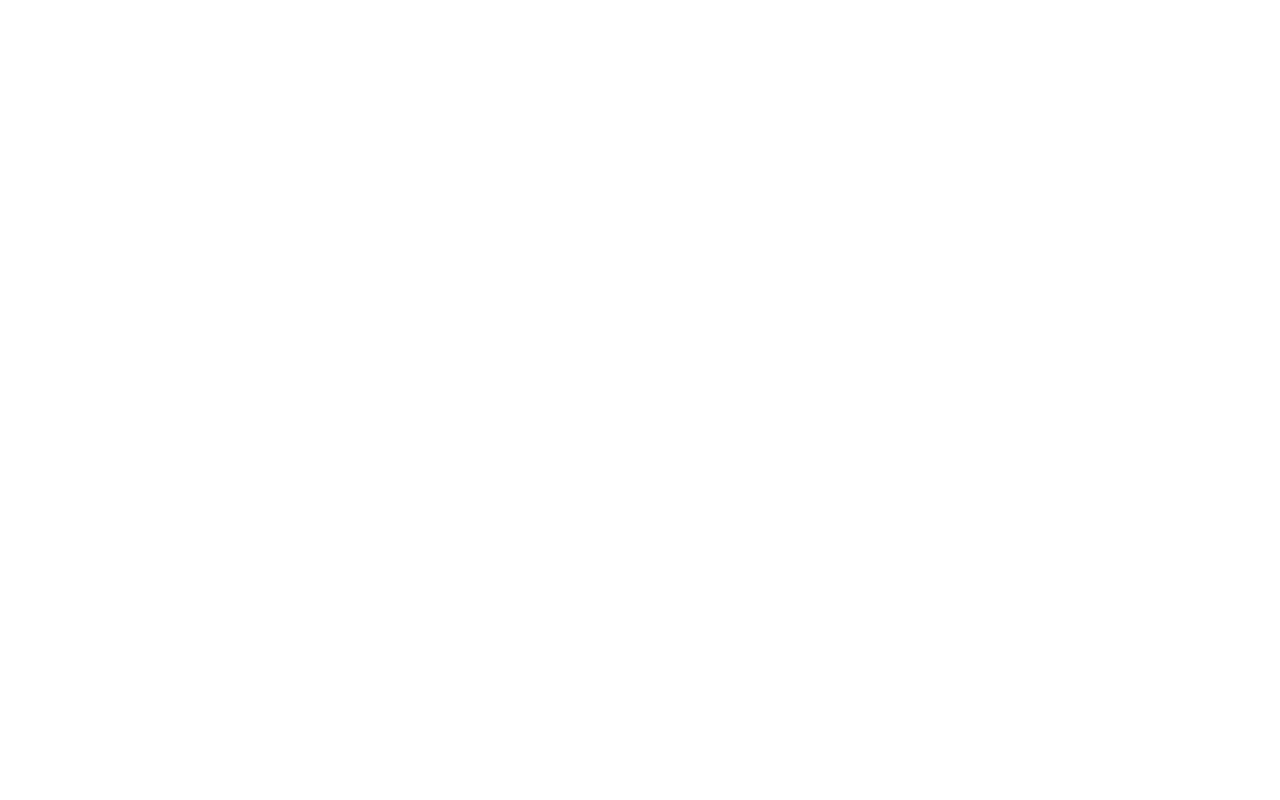
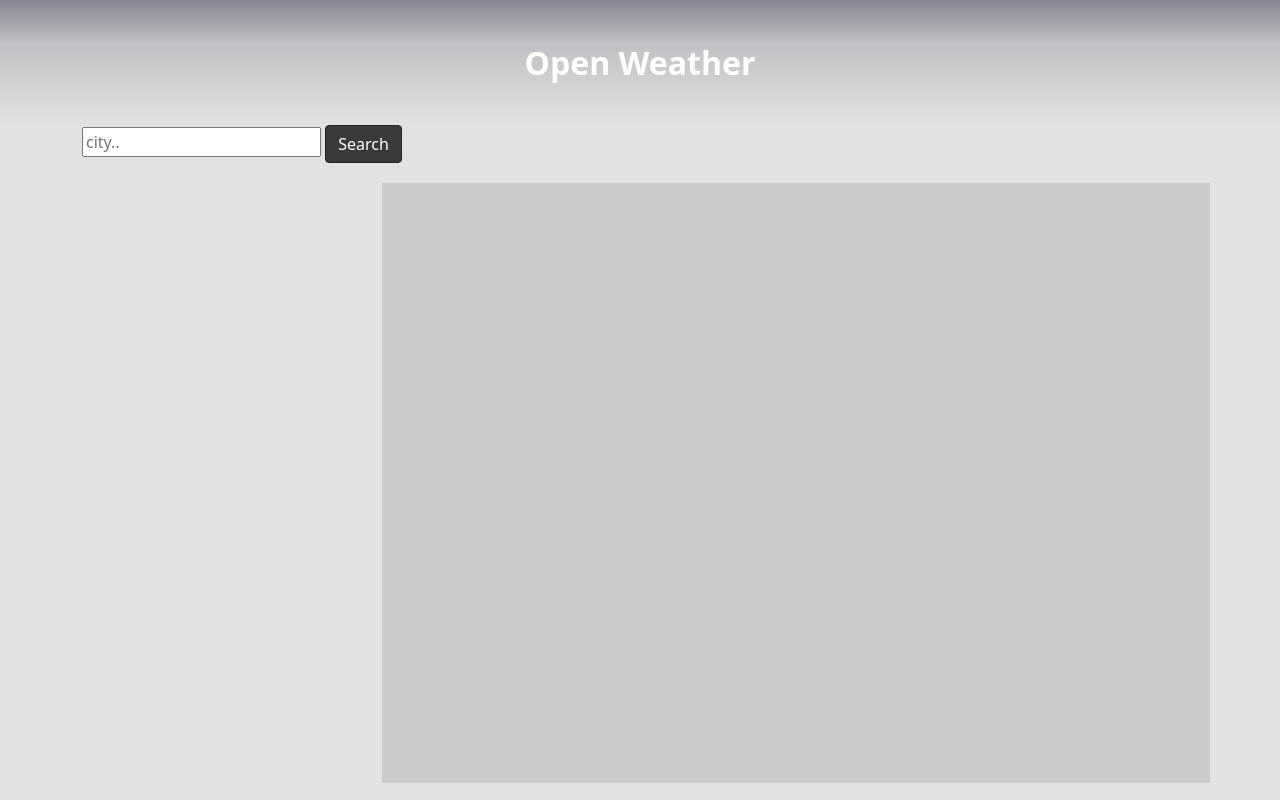
Before and after one commit to flieckster/weather-app, a plain HTML site: page index.html in a window 1280 px wide. Drawn offline with nearby package versions, Linux system fonts and the light colour scheme.

Commit message:
set up basic HTML, search box, button, and set up the first API call to open weather. Displaying some info in a div on the page

```diff
--- /dev/null
+++ b/css/style.css
@@ -0,0 +1,36 @@
+.navbar {
+background: linear-gradient(180deg, rgb(134, 133, 146) 0%, rgb(193, 193, 197) 35%, rgba(226, 226, 226) 100%);
+height: 125px;
+font-weight: bold;
+font-size: xx-large;
+color: white;
+
+}
+
+.search-bar{
+
+}
+
+.navbar-brand{
+  font-size: xx-large;
+}
+#weather-stage{
+  /* border: solid; */
+  background-color :rgb(204, 204, 204);
+  /* border-color: rgb(150, 150, 150); */
+  font-size: xx-large;
+  margin-top: 20px;
+  margin-left: 300px;
+  height: 600px;
+  padding: 20px;
+  text-align: center;
+}
+
+.btn{
+  color: white;
+  background: rgb(58, 58, 58);
+}
+
+body{
+  background-color: rgb(226, 226, 226);
+}
--- a/index.html
+++ b/index.html
@@ -11,11 +11,29 @@
     <meta name="description" content="">
     <meta name="viewport" content="width=device-width, initial-scale=1">
     <link href="https://cdn.jsdelivr.net/npm/bootstrap@5.0.0-beta1/dist/css/bootstrap.min.css" rel="stylesheet" integrity="sha384-giJF6kkoqNQ00vy+HMDP7azOuL0xtbfIcaT9wjKHr8RbDVddVHyTfAAsrekwKmP1" crossorigin="anonymous">
-    <link rel="stylesheet" href="/js/script.js">
+
+    <link rel="stylesheet" href="./css/style.css">
   </head>
   <body>
+    <nav class="navbar">
+      <span class="navbar-brand mx-auto">Open Weather</span>
+    </nav>
+    <div class="container">
+        <div class="col-form-label w-100 d-inline">
+          <input type="text" id="search-bar" placeholder="city..">
+          <button type="button" class="btn btn-dark" id="submit-btn" >Search</button
+          </div>
+        </div>
 
+        <div class="row" id="weather-stage">
+          <div id="name"></div>
+          <div id="temp"></div>
+          <div id="desc"></div>
+          <div id="icon"></div>
+        </div>
+    </div>
 
     <script src="https://ajax.googleapis.com/ajax/libs/jquery/3.5.1/jquery.min.js"></script>
+    <script src="./js/script.js"></script>
   </body>
 </html>
--- a/js/script.js
+++ b/js/script.js
@@ -2,9 +2,31 @@ $(document).ready(function () {
 
   // <!-- 0e3a06de362672136f4d5f71a9cc90db api key BrianFlieckWeatherKe -->
 
-const key = "0e3a06de362672136f4d5f71a9cc90db";
-var city = "thorndale, PA";
 
-api.openweathermap.org/data/2.5/weather?q={city}&appid={key}
 
-};
+$("#submit-btn").on("click", function () {
+
+  var searchTerm = $("#search-bar").val();
+
+
+fetch("http://api.openweathermap.org/data/2.5/weather?q="+searchTerm+"&appid=0e3a06de362672136f4d5f71a9cc90db")
+
+.then(Response => Response.json())
+.then(data => {
+ var nameValue = data['name'];
+ console.log(nameValue);
+ var tempvalue = data['main']['temp'];
+ console.log(tempvalue);
+ var descValue = data['weather'][0]['description'];
+ var iconValue = data['weather'][0]['icon'];
+$("#name").text(nameValue);
+$("#temp").text(tempvalue);
+$("#desc").text(descValue);
+$("#icon").text(iconValue);
+
+// //  .catch(err => alert("wrong city name"));
+})
+
+
+})
+});
```
